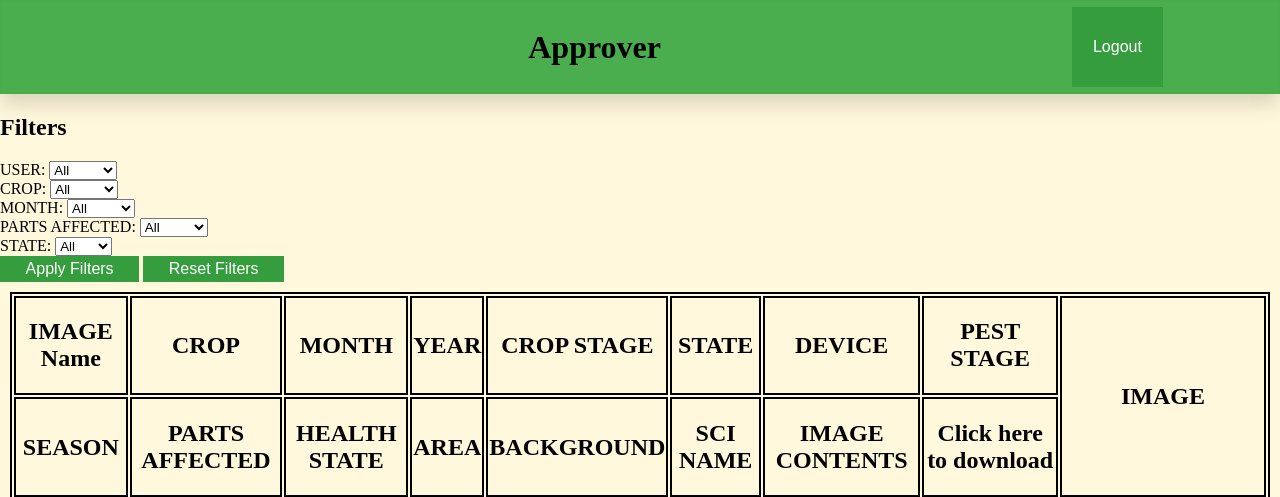
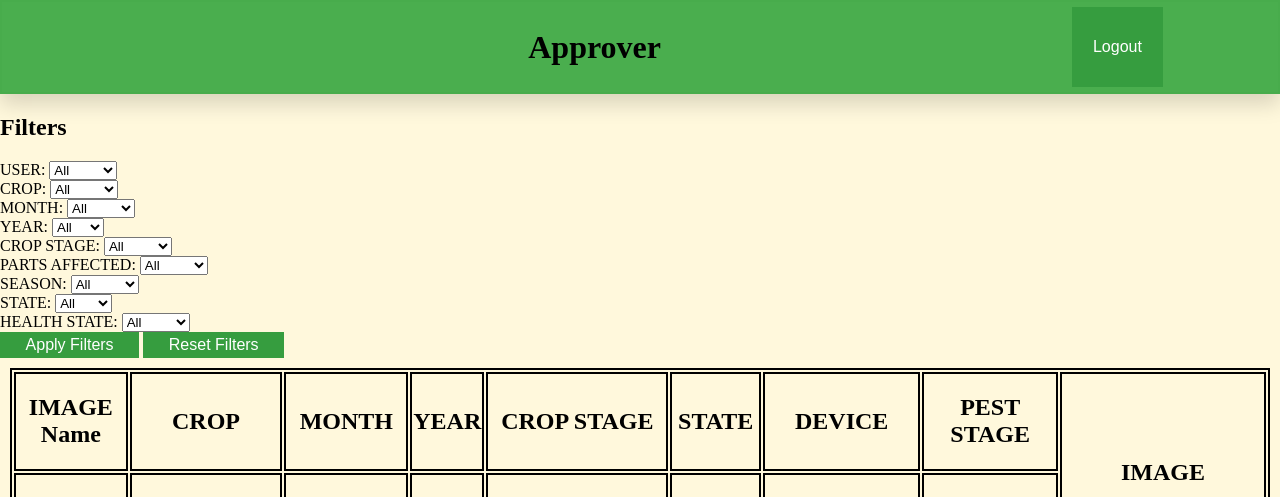
Before and after one commit to Satya-Sreekar/Image-repository, a PHP site: page /display.php in a window 1280 px wide. Shown: the top 497 px of the page. Run offline with PHP 8.4, Linux system fonts and the light colour scheme; a user stored in the database is signed in; tables that the repository leaves empty hold one stand-in row (values such as "Sample post").

Commit message:
display.php

```diff
--- a/display.php
+++ b/display.php
@@ -7,8 +7,15 @@ if (!isset($_SESSION['UN'])) {
 require 'DBinfo.php';
 
 // Get filter values from query parameters or set default values
+$userFilter = isset($_GET['user']) ? $_GET['user'] : '';
 $cropFilter = isset($_GET['crop']) ? $_GET['crop'] : '';
+$monthFilter = isset($_GET['month']) ? $_GET['month'] : '';
+$yearFilter = isset($_GET['year']) ? $_GET['year'] : '';
+$stageFilter = isset($_GET['stage']) ? $_GET['stage'] : '';
+$partsFilter = isset($_GET['parts']) ? $_GET['parts'] : '';
+$seasonFilter = isset($_GET['season']) ? $_GET['season'] : '';
 $stateFilter = isset($_GET['state']) ? $_GET['state'] : '';
+$pordFilter = isset($_GET['pord']) ? $_GET['pord'] : '';
 
 try {
   $conn = new PDO("mysql:host=$servername;dbname=$dbname", $username, $password);
@@ -16,20 +23,63 @@ try {
 
   // Build the SQL query with filters
   $sql = "SELECT * FROM tempdb WHERE 1=1";
+
+  if (!empty($userFilter)) {
+    $sql .= " AND `User` = :user";
+  }
   if (!empty($cropFilter)) {
     $sql .= " AND `CROP` = :crop";
+  }
+  if (!empty($monthFilter)) {
+    $sql .= " AND `MONTH` = :month";
+  }
+  if (!empty($yearFilter)) {
+    $sql .= " AND `YEAR` = :year";
+  }
+  if (!empty($stageFilter)) {
+    $sql .= " AND `CROP STAGE` = :stage";
+  }
+  if (!empty($partsFilter)) {
+    $sql .= " AND `PARTS-AFFECTED` = :parts";
+  }
+  if (!empty($seasonFilter)) {
+    $sql .= " AND `SEASON` = :season";
   }
   if (!empty($stateFilter)) {
     $sql .= " AND `STATE` = :state";
   }
+  if (!empty($pordFilter)) {
+    $sql .= " AND `PORD` = :pord";
+  }
 
   // Prepare the statement and bind filter values
   $stmt = $conn->prepare($sql);
+  if (!empty($userFilter)) {
+    $stmt->bindValue(':user', $userFilter);
+  }
   if (!empty($cropFilter)) {
     $stmt->bindValue(':crop', $cropFilter);
   }
+  if (!empty($monthFilter)) {
+    $stmt->bindValue(':month', $monthFilter);
+  }
+  if (!empty($yearFilter)) {
+    $stmt->bindValue(':year', $yearFilter);
+  }
+  if (!empty($stageFilter)) {
+    $stmt->bindValue(':stage', $stageFilter);
+  }
+  if (!empty($partsFilter)) {
+    $stmt->bindvalue(':parts', $partsFilter);
+  }
+  if (!empty($seasonFilter)) {
+    $stmt->bindvalue(':season', $seasonFilter);
+  }
   if (!empty($stateFilter)) {
     $stmt->bindValue(':state', $stateFilter);
+  }
+  if (!empty($pordFilter)) {
+    $stmt->bindValue(':pord', $pordFilter);
   }
 
   $stmt->execute();
@@ -103,6 +153,34 @@ try {
         </select>
       </div>
       <div>
+        <label for="year-filter">YEAR:</label>
+        <select id="year-filter" name="year">
+          <option value="">All</option>
+          <?php
+          $yearQuery = $conn->query("SELECT DISTINCT `YEAR` FROM `tempdb`");
+          $yearData = $yearQuery->fetchAll();
+          foreach ($yearData as $year) {
+            $selected = ($_GET['year'] ?? '') == $year['YEAR'] ? 'selected' : '';
+            echo "<option value=\"{$year['YEAR']}\" $selected>{$year['YEAR']}</option>";
+          }
+          ?>
+        </select>
+      </div>
+      <div>
+        <label for="stage-filter">CROP STAGE:</label>
+        <select id="stage-filter" name="stage">
+          <option value="">All</option>
+          <?php
+          $stageQuery = $conn->query("SELECT DISTINCT `CROP STAGE` FROM `tempdb`");
+          $stageData = $stageQuery->fetchAll();
+          foreach ($stageData as $stage) {
+            $selected = ($_GET['stage'] ?? '') == $stage['CROP STAGE'] ? 'selected' : '';
+            echo "<option value=\"{$stage['CROP STAGE']}\" $selected>{$stage['CROP STAGE']}</option>";
+          }
+          ?>
+        </select>
+      </div>
+      <div>
         <label for="parts-filter">PARTS AFFECTED:</label>
         <select id="parts-filter" name="parts">
           <option value="">All</option>
@@ -117,6 +195,20 @@ try {
         </select>
       </div>
       <div>
+        <label for="season-filter">SEASON:</label>
+        <select id="season-filter" name="season">
+          <option value="">All</option>
+          <?php
+          $seasonQuery = $conn->query("SELECT DISTINCT `SEASON` FROM `tempdb`");
+          $seasonData = $seasonQuery->fetchAll();
+          foreach ($seasonData as $season) {
+            $selected = ($_GET['season'] ?? '') == $season['SEASON'] ? 'selected' : '';
+            echo "<option value=\"{$season['SEASON']}\" $selected>{$season['SEASON']}</option>";
+          }
+          ?>
+        </select>
+      </div>
+      <div>
         <label for="state-filter">STATE:</label>
         <select id="state-filter" name="state">
           <option value="">All</option>
@@ -126,6 +218,20 @@ try {
           foreach ($stateData as $state) {
             $selected = ($_GET['state'] ?? '') == $state['STATE'] ? 'selected' : '';
             echo "<option value=\"{$state['STATE']}\" $selected>{$state['STATE']}</option>";
+          }
+          ?>
+        </select>
+      </div>
+      <div>
+        <label for="pord-filter">HEALTH STATE:</label>
+        <select id="pord-filter" name="pord">
+          <option value="">All</option>
+          <?php
+          $pordQuery = $conn->query("SELECT DISTINCT `PORD` FROM `tempdb`");
+          $pordData = $pordQuery->fetchAll();
+          foreach ($pordData as $pord) {
+            $selected = ($_GET['pord'] ?? '') == $pord['PORD'] ? 'selected' : '';
+            echo "<option value=\"{$pord['PORD']}\" $selected>{$pord['PORD']}</option>";
           }
           ?>
         </select>
@@ -247,11 +353,15 @@ try {
   var userFilter = document.getElementById('user-filter').value;
   var cropFilter = document.getElementById('crop-filter').value;
   var monthFilter = document.getElementById('month-filter').value;
+  var yearFilter = document.getElementById('year-filter').value;
+  var stageFilter = document.getElementById('stage-filter').value;
   var partsFilter = document.getElementById('parts-filter').value;
+  var seasonFilter = document.getElementById('season-filter').value;
   var stateFilter = document.getElementById('state-filter').value;
+  var pordFilter = document.getElementById('pord-filter').value;
   var url = 'display.php';
 
-      if (userFilter || cropFilter || monthFilter || partsFilter || stateFilter) {
+  if (userFilter || cropFilter || monthFilter || yearFilter || stageFilter || partsFilter || seasonFilter || stateFilter || pordFilter) {
     url += '?';
     if (userFilter) {
       url += 'user=' + userFilter + '&';
@@ -262,16 +372,32 @@ try {
     if (monthFilter) {
       url += 'month=' + monthFilter + '&';
     }
+    if (yearFilter) {
+      url += 'year=' + yearFilter + '&';  // Include the year filter
+    }
+    if (stageFilter) {
+      url += 'stage=' + stageFilter + '&';
+    }
     if (partsFilter) {
       url += 'parts=' + partsFilter + '&';
     }
+    if (seasonFilter) {
+      url += 'season=' + seasonFilter + '&';
+    }
     if (stateFilter) {
-          url += 'state=' + stateFilter;
+      url += 'state=' + stateFilter + '&';
     }
+    if (pordFilter) {
+      url += 'pord=' + pordFilter + '&';
+    }
+    // Remove the trailing '&' from the URL
+    url = url.slice(0, -1);
   }
 
+  // Redirect to the filtered URL
   window.location.href = url;
 }
+
 
     function resetFilters() {
       window.location.href = 'display.php';
```
Lines whose indentation alone changed are shown as unchanged.
